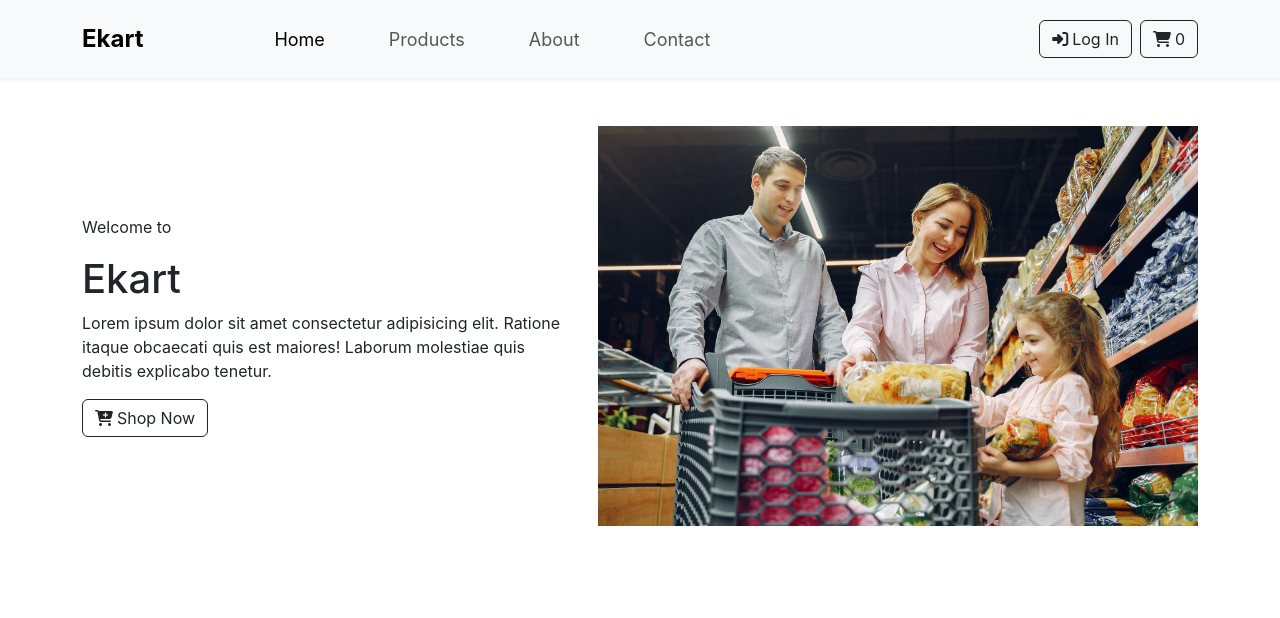
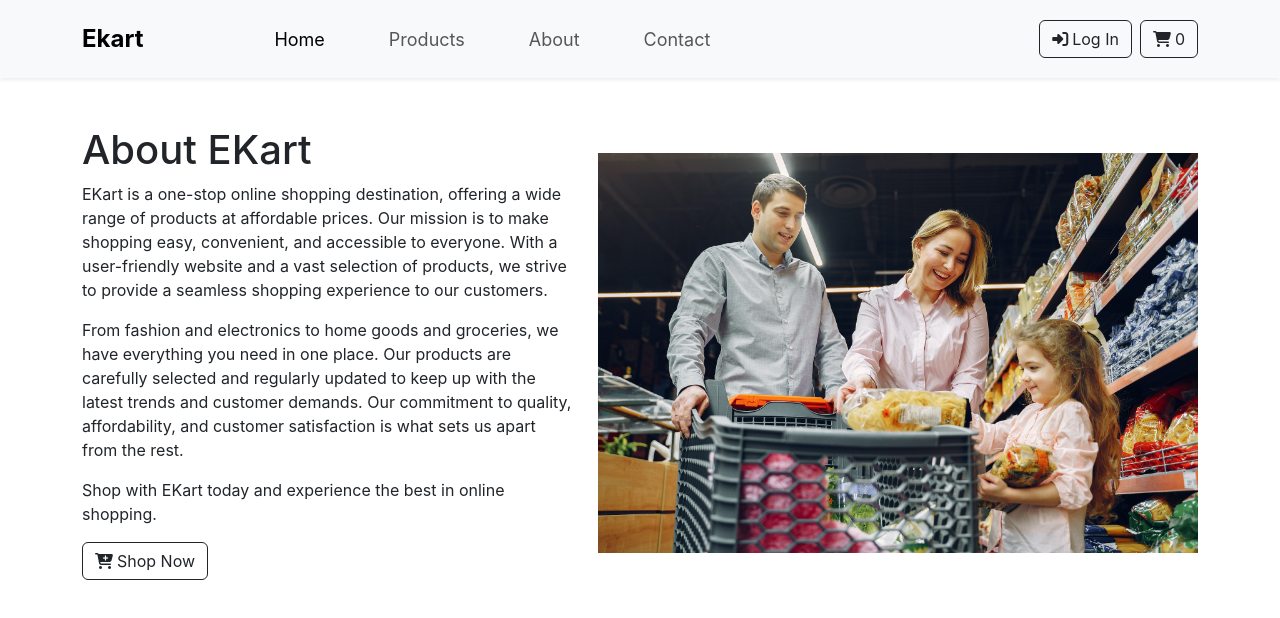
Before and after one commit to bk408/E-kart-React-app, a React (Create React App) app: page /about in a window 1280 px wide. Shown: the top 618 px of the page. Built offline with nearby package versions, Linux system fonts and the light colour scheme.

Commit message:
minor bug fixes & modification

```diff
--- a/package.json
+++ b/package.json
@@ -4,12 +4,18 @@
   "private": true,
   "dependencies": {
     "@auth0/auth0-react": "^1.12.1",
+    "@fortawesome/fontawesome-svg-core": "^6.2.1",
+    "@fortawesome/free-brands-svg-icons": "^6.2.1",
+    "@fortawesome/free-solid-svg-icons": "^6.2.1",
+    "@fortawesome/react-fontawesome": "^0.2.0",
     "@reduxjs/toolkit": "^1.9.1",
     "@testing-library/jest-dom": "^5.16.5",
     "@testing-library/react": "^13.4.0",
     "@testing-library/user-event": "^13.5.0",
+    "bootstrap": "^5.0.2",
     "dotenv": "^16.0.3",
     "react": "^18.2.0",
+    "react-bootstrap": "^2.7.0",
     "react-dom": "^18.2.0",
     "react-loading-skeleton": "^3.1.0",
     "react-redux": "^8.0.5",
--- a/src/App.js
+++ b/src/App.js
@@ -1,5 +1,7 @@
 import './App.css';
 import "react-toastify/dist/ReactToastify.css";
+
+
 
 import NavBar from './components/NavBar';
 import Home from './components/Home';
--- a/src/components/About.jsx
+++ b/src/components/About.jsx
@@ -1,14 +1,18 @@
 import React from 'react'
 import { Link } from 'react-router-dom';
+
+
 
 const About = () => {
   return (
     <div className="container mt-5 ">
       <div className="row align-items-center">
         <div className="col">
-          <p className="intro-data">Welcome to</p>
-          <h1>Ekart</h1>
-          <p>Lorem ipsum dolor sit amet consectetur adipisicing elit. Ratione itaque obcaecati quis est maiores! Laborum molestiae quis debitis explicabo tenetur.</p>
+
+          <h1>About EKart</h1>
+          <p>EKart is a one-stop online shopping destination, offering a wide range of products at affordable prices. Our mission is to make shopping easy, convenient, and accessible to everyone. With a user-friendly website and a vast selection of products, we strive to provide a seamless shopping experience to our customers.</p>
+          <p>From fashion and electronics to home goods and groceries, we have everything you need in one place. Our products are carefully selected and regularly updated to keep up with the latest trends and customer demands. Our commitment to quality, affordability, and customer satisfaction is what sets us apart from the rest.</p>
+          <p>Shop with EKart today and experience the best in online shopping.</p>
           <Link to="/">
           <button className="btn btn-outline-dark">
           <i className="fa-sharp fa-solid fa-cart-plus me-1"></i>Shop Now</button>
--- a/src/components/Footer.jsx
+++ b/src/components/Footer.jsx
@@ -5,7 +5,7 @@ const Footer = () => {
     <footer className='bg-dark py-13 overflow-hidden'>
         <div className="container mx-auto">
             <p className='text-white text-center  btn-secondary'>
-                Copyright &copy; Ekart 2022. All rights reserved.
+                Copyright &copy; Ekart 2023. All rights reserved.
             </p>
         </div>
 
@@ -13,4 +13,4 @@ const Footer = () => {
   );
 }
 
-export default Footer
+export default Footer;
--- a/src/components/Home.jsx
+++ b/src/components/Home.jsx
@@ -28,4 +28,4 @@ const Home = () => {
     )
 }
 
-export default Home
+export default Home;
--- a/src/redux/cartSlice.js
+++ b/src/redux/cartSlice.js
@@ -53,7 +53,7 @@ const cartSlice = createSlice({
             if(state.cartItems[itemIndex].cartQuantity > 1){
                 state.cartItems[itemIndex].cartQuantity -= 1
 
-                toast.info(`Decreased product quantity`, {
+                toast.error(`Decreased product quantity`, {
                     position: "bottom-left",
                 });
             } else if (state.cartItems[itemIndex].cartQuantity === 1){
@@ -72,7 +72,7 @@ const cartSlice = createSlice({
 
         clearCart(state, action){
             state.cartItems = [];
-            toast.error(`Cart cleared`, {
+            toast.error(`Your cart is empty`, {
                 position: "bottom-left",
                });
                localStorage.setItem("cartItems", JSON.stringify(state.cartItems));
```
Also changed, not shown: 1 other file (tests, documents, lock files or other folders).
